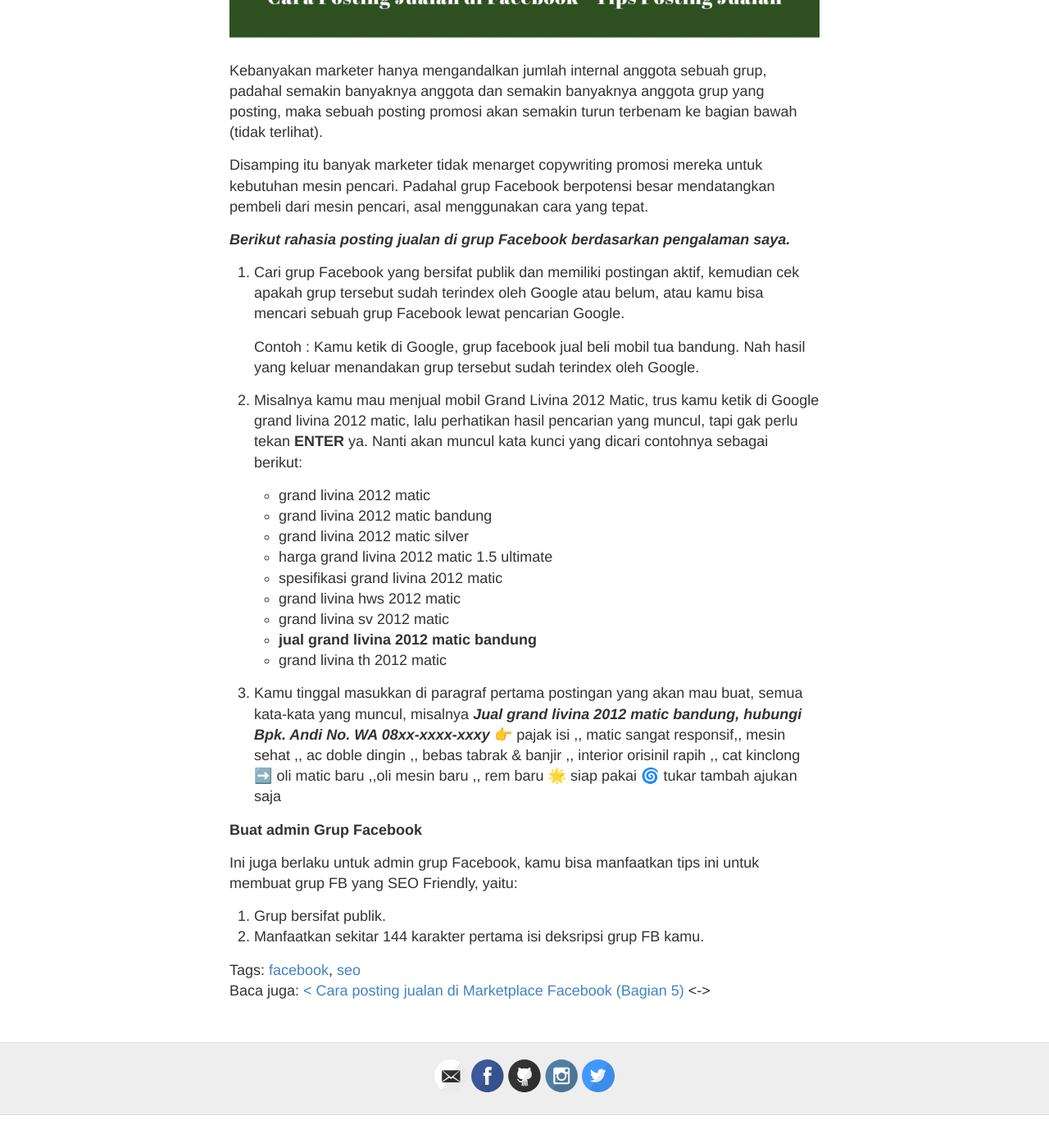
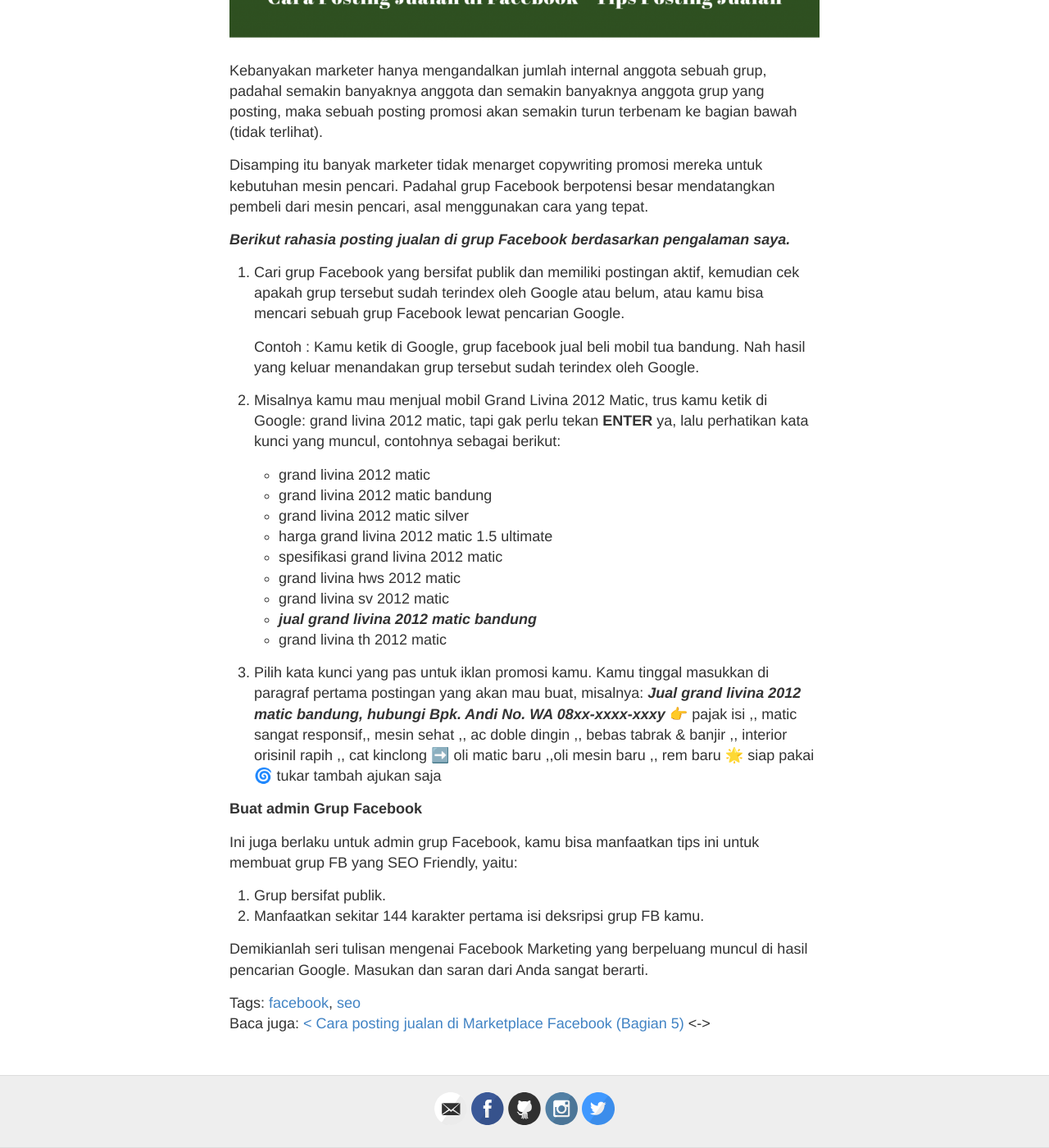
Before and after one commit to utaramas/pageone, a Jekyll site: the page built from _posts/2023-2-9-Tips-Cara-Posting-Jualan-di-Grup-Facebook.md, in a window 1280 px wide and 1400 px high, scrolled down 727 px. Shown: the whole window at 82% size. Built offline with Jekyll 4.4.1, drawn with Linux system fonts in a browser that asks for light colours; comment, search, counter and statistics services are not loaded; before the commit the page ends 2087 px from its top, so only the background shows below that.

Commit message:
Update 2023-2-9-Tips-Cara-Posting-Jualan-di-Grup-Facebook.md

```diff
--- a/_posts/2023-2-9-Tips-Cara-Posting-Jualan-di-Grup-Facebook.md
+++ b/_posts/2023-2-9-Tips-Cara-Posting-Jualan-di-Grup-Facebook.md
@@ -21,7 +21,7 @@
 
     Contoh : Kamu ketik di Google, grup facebook jual beli mobil tua bandung. Nah hasil yang keluar menandakan grup tersebut sudah terindex oleh Google.
 
-2. Misalnya kamu mau menjual mobil Grand Livina 2012 Matic, trus kamu ketik di Google grand livina 2012 matic, lalu perhatikan hasil pencarian yang muncul, tapi gak perlu tekan **ENTER** ya. Nanti akan muncul kata kunci yang dicari contohnya sebagai berikut:
+2. Misalnya kamu mau menjual mobil Grand Livina 2012 Matic, trus kamu ketik di Google: grand livina 2012 matic, tapi gak perlu tekan **ENTER** ya, lalu perhatikan kata kunci yang muncul, contohnya sebagai berikut:
 
     - grand livina 2012 matic
     - grand livina 2012 matic bandung
@@ -30,10 +30,10 @@
     - spesifikasi grand livina 2012 matic
     - grand livina hws 2012 matic
     - grand livina sv 2012 matic
-    - **jual grand livina 2012 matic bandung**
+    - ***jual grand livina 2012 matic bandung***
     - grand livina th 2012 matic
 
-3. Kamu tinggal masukkan di paragraf pertama postingan yang akan mau buat, semua kata-kata yang muncul, misalnya ***Jual grand livina 2012 matic bandung, hubungi Bpk. Andi No. WA 08xx-xxxx-xxxy***
+3. Pilih kata kunci yang pas untuk iklan promosi kamu. Kamu tinggal masukkan di paragraf pertama postingan yang akan mau buat, misalnya: ***Jual grand livina 2012 matic bandung, hubungi Bpk. Andi No. WA 08xx-xxxx-xxxy***
 👉 pajak isi ,, matic sangat responsif,, mesin sehat ,, ac doble dingin ,, bebas tabrak & banjir ,, interior orisinil rapih ,, cat kinclong
 ➡️ oli matic baru ,,oli mesin baru ,, rem baru
 🌟 siap pakai
@@ -45,3 +45,5 @@
 
 1. Grup bersifat publik.
 2. Manfaatkan sekitar 144 karakter pertama isi deksripsi grup FB kamu.
+
+Demikianlah seri tulisan mengenai Facebook Marketing yang berpeluang muncul di hasil pencarian Google. Masukan dan saran dari Anda sangat berarti.
```
